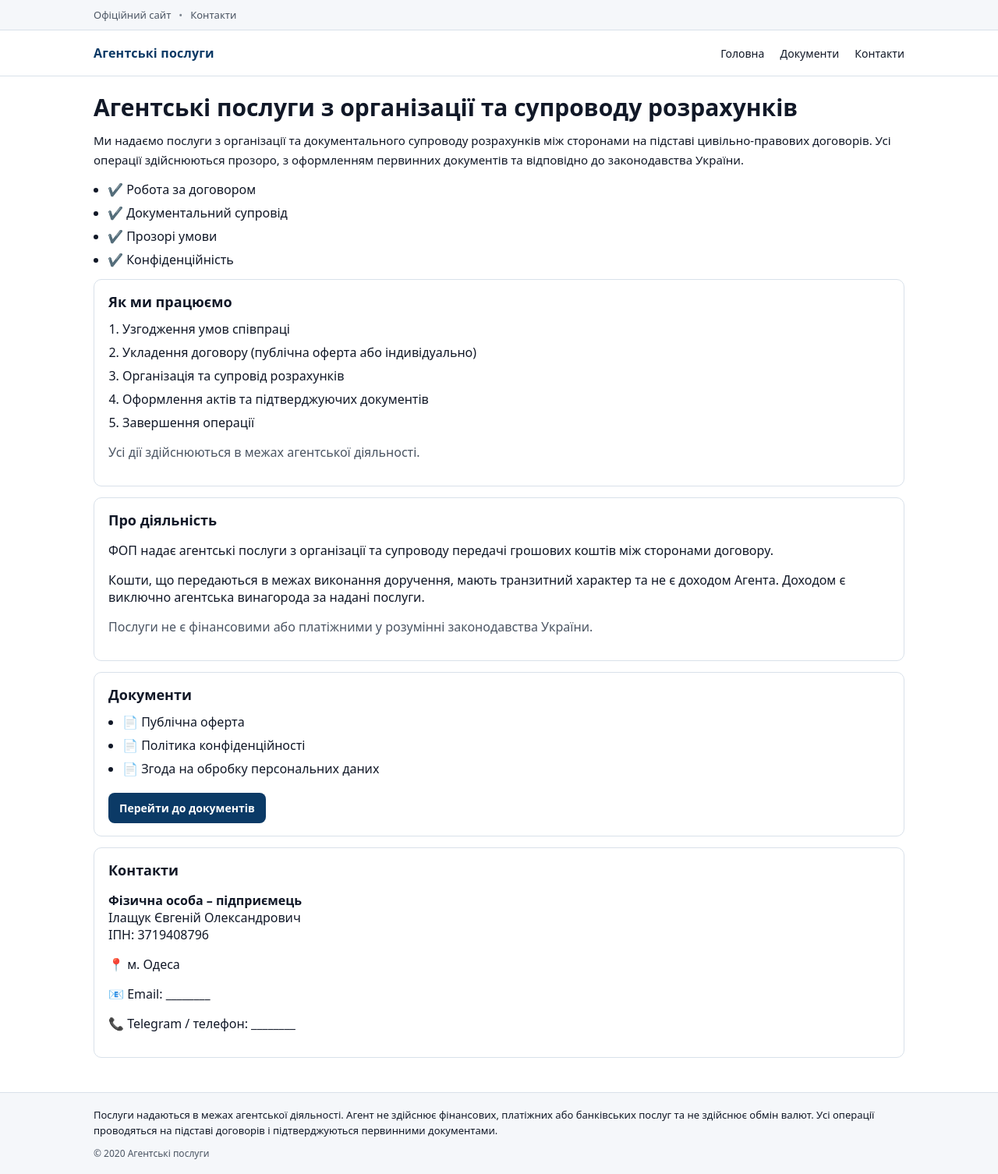
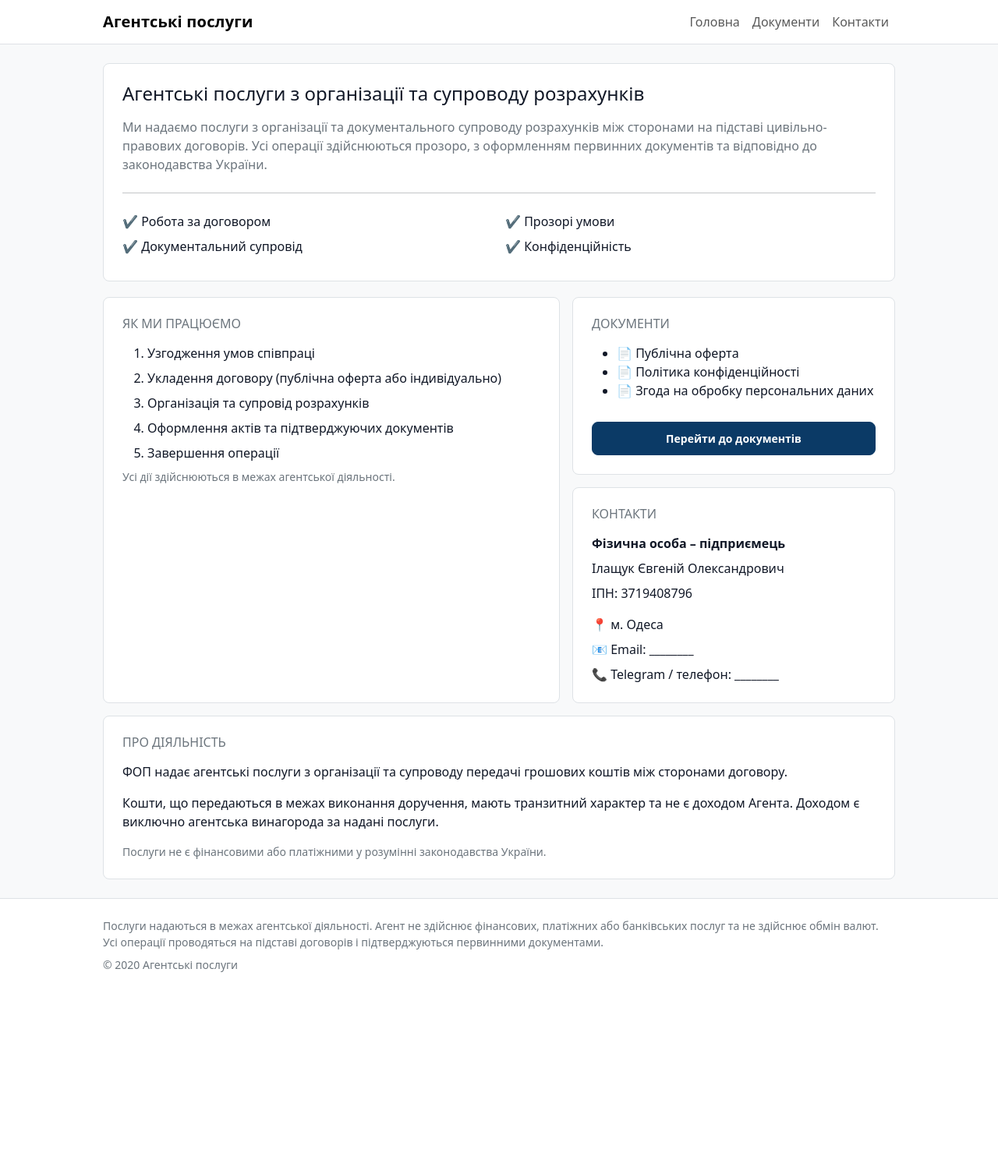
Before and after one commit to pikaOpika/agency, a Django app: template templates/pages/home.html in a window 1280 px wide. Shown: the whole page at 78% size. After the commit the page ends 1247 px from the top, so only its background shows below. Run offline with Django 5.2, Linux system fonts and the light colour scheme; the template is opened without the code that fills it: most values are stand-ins (such as "Sample title", 1, 10 or a date in 2020); parts of the project's set-up code (start-up, migrations or seed data) failed here and were passed over.

Commit message:
added bostrap

```diff
--- a/static/css/styles.css
+++ b/static/css/styles.css
@@ -151,3 +151,7 @@ body{
   color:var(--muted);
   font-size:12px;
 }
+/* Микро-правки: делаем чуть “официальнее” */
+.navbar-brand { letter-spacing: .2px; }
+.btn-primary { background-color: #0b3a66; border-color: #0b3a66; }
+.btn-primary:hover { background-color: #114b84; border-color: #114b84; }
--- a/templates/base.html
+++ b/templates/base.html
@@ -8,44 +8,50 @@
   <title>{{ page_title|default:"Agency" }}</title>
   <meta name="description" content="{{ meta_description|default:'' }}" />
 
+  <!-- Bootstrap CSS -->
+  <link href="https://cdn.jsdelivr.net/npm/bootstrap@5.3.3/dist/css/bootstrap.min.css" rel="stylesheet">
+
+  <!-- Твои маленькие правки -->
   <link rel="stylesheet" href="{% static 'css/styles.css' %}">
 </head>
-<body>
+<body class="bg-light">
 
-  <div class="topbar">
-    <div class="container topbar__inner">
-      <span class="topbar__item">Офіційний сайт</span>
-      <span class="topbar__sep">•</span>
-      <a class="topbar__link" href="#contacts">Контакти</a>
-    </div>
-  </div>
+  <header class="border-bottom bg-white">
+    <nav class="navbar navbar-expand-lg navbar-light bg-white">
+      <div class="container">
+        <a class="navbar-brand fw-semibold" href="{% url 'pages:home' %}">Агентські послуги</a>
 
-  <header class="header">
-    <div class="container header__inner">
-      <a class="brand" href="/">Агентські послуги</a>
+        <button class="navbar-toggler" type="button" data-bs-toggle="collapse" data-bs-target="#mainNav">
+          <span class="navbar-toggler-icon"></span>
+        </button>
 
-      <nav class="nav">
-        <a href="/">Головна</a>
-        <a href="/documents/">Документи</a>
-        <a href="#contacts">Контакти</a>
-      </nav>
-    </div>
+        <div class="collapse navbar-collapse" id="mainNav">
+          <ul class="navbar-nav ms-auto">
+            <li class="nav-item"><a class="nav-link" href="{% url 'pages:home' %}">Головна</a></li>
+            <li class="nav-item"><a class="nav-link" href="{% url 'pages:documents' %}">Документи</a></li>
+            <li class="nav-item"><a class="nav-link" href="#contacts">Контакти</a></li>
+          </ul>
+        </div>
+      </div>
+    </nav>
   </header>
 
-  <main class="container content">
+  <main class="container my-4">
     {% block content %}{% endblock %}
   </main>
 
-  <footer class="footer">
-    <div class="container">
-      <p class="footer__note">
+  <footer class="border-top bg-white">
+    <div class="container py-4">
+      <p class="mb-2 small text-secondary">
         Послуги надаються в межах агентської діяльності.
         Агент не здійснює фінансових, платіжних або банківських послуг та не здійснює обмін валют.
         Усі операції проводяться на підставі договорів і підтверджуються первинними документами.
       </p>
-      <p class="footer__copy">© {{ now|date:"Y" }} Агентські послуги</p>
+      <div class="small text-secondary">© {{ now|date:"Y" }} Агентські послуги</div>
     </div>
   </footer>
 
+  <!-- Bootstrap JS (для меню на мобилке) -->
+  <script src="https://cdn.jsdelivr.net/npm/bootstrap@5.3.3/dist/js/bootstrap.bundle.min.js"></script>
 </body>
 </html>
--- a/templates/pages/home.html
+++ b/templates/pages/home.html
@@ -1,35 +1,73 @@
 {% extends "base.html" %}
+{% block content %}
 
-{% block content %}
-<section class="hero">
-  <h1 class="h1">Агентські послуги з організації та супроводу розрахунків</h1>
-  <p class="lead">
+<section class="bg-white border rounded-3 p-4">
+  <h1 class="h4 mb-3">Агентські послуги з організації та супроводу розрахунків</h1>
+  <p class="text-secondary mb-0">
     Ми надаємо послуги з організації та документального супроводу розрахунків між сторонами на підставі цивільно-правових договорів.
     Усі операції здійснюються прозоро, з оформленням первинних документів та відповідно до законодавства України.
   </p>
 
-  <ul class="checks">
-    <li>✔️ Робота за договором</li>
-    <li>✔️ Документальний супровід</li>
-    <li>✔️ Прозорі умови</li>
-    <li>✔️ Конфіденційність</li>
-  </ul>
+  <hr class="my-4">
+
+  <div class="row g-3">
+    <div class="col-md-6">
+      <ul class="list-unstyled mb-0">
+        <li class="mb-2">✔️ Робота за договором</li>
+        <li class="mb-2">✔️ Документальний супровід</li>
+      </ul>
+    </div>
+    <div class="col-md-6">
+      <ul class="list-unstyled mb-0">
+        <li class="mb-2">✔️ Прозорі умови</li>
+        <li class="mb-2">✔️ Конфіденційність</li>
+      </ul>
+    </div>
+  </div>
 </section>
 
-<section class="card">
-  <h2 class="h2">Як ми працюємо</h2>
-  <ol class="steps">
-    <li>Узгодження умов співпраці</li>
-    <li>Укладення договору (публічна оферта або індивідуально)</li>
-    <li>Організація та супровід розрахунків</li>
-    <li>Оформлення актів та підтверджуючих документів</li>
-    <li>Завершення операції</li>
-  </ol>
-  <p class="muted">Усі дії здійснюються в межах агентської діяльності.</p>
-</section>
+<div class="row g-3 mt-1">
+  <div class="col-lg-7">
+    <section class="bg-white border rounded-3 p-4 h-100">
+      <h2 class="h6 text-uppercase text-secondary mb-3">Як ми працюємо</h2>
+      <ol class="mb-2">
+        <li class="mb-2">Узгодження умов співпраці</li>
+        <li class="mb-2">Укладення договору (публічна оферта або індивідуально)</li>
+        <li class="mb-2">Організація та супровід розрахунків</li>
+        <li class="mb-2">Оформлення актів та підтверджуючих документів</li>
+        <li class="mb-2">Завершення операції</li>
+      </ol>
+      <div class="small text-secondary">Усі дії здійснюються в межах агентської діяльності.</div>
+    </section>
+  </div>
 
-<section class="card">
-  <h2 class="h2">Про діяльність</h2>
+  <div class="col-lg-5">
+    <section class="bg-white border rounded-3 p-4">
+      <h2 class="h6 text-uppercase text-secondary mb-3">Документи</h2>
+      <ul class="mb-3">
+        <li>📄 Публічна оферта</li>
+        <li>📄 Політика конфіденційності</li>
+        <li>📄 Згода на обробку персональних даних</li>
+      </ul>
+      <a class="btn btn-primary w-100" href="{% url 'pages:documents' %}">Перейти до документів</a>
+    </section>
+
+    <section class="bg-white border rounded-3 p-4 mt-3" id="contacts">
+      <h2 class="h6 text-uppercase text-secondary mb-3">Контакти</h2>
+
+      <div class="mb-2"><strong>Фізична особа – підприємець</strong></div>
+      <div class="mb-2">Ілащук Євгеній Олександрович</div>
+      <div class="mb-3">ІПН: 3719408796</div>
+
+      <div class="mb-2">📍 м. Одеса</div>
+      <div class="mb-2">📧 Email: ________</div>
+      <div>📞 Telegram / телефон: ________</div>
+    </section>
+  </div>
+</div>
+
+<section class="bg-white border rounded-3 p-4 mt-3">
+  <h2 class="h6 text-uppercase text-secondary mb-3">Про діяльність</h2>
   <p>
     ФОП надає агентські послуги з організації та супроводу передачі грошових коштів між сторонами договору.
   </p>
@@ -37,29 +75,9 @@
     Кошти, що передаються в межах виконання доручення, мають транзитний характер та не є доходом Агента.
     Доходом є виключно агентська винагорода за надані послуги.
   </p>
-  <p class="muted">
+  <div class="text-secondary small">
     Послуги не є фінансовими або платіжними у розумінні законодавства України.
-  </p>
+  </div>
 </section>
 
-<section class="card">
-  <h2 class="h2">Документи</h2>
-  <ul class="docs">
-    <li>📄 Публічна оферта</li>
-    <li>📄 Політика конфіденційності</li>
-    <li>📄 Згода на обробку персональних даних</li>
-  </ul>
-  <a class="btn" href="/documents/">Перейти до документів</a>
-</section>
-
-<section class="card" id="contacts">
-  <h2 class="h2">Контакти</h2>
-  <p><strong>Фізична особа – підприємець</strong><br>
-     Ілащук Євгеній Олександрович<br>
-     ІПН: 3719408796</p>
-
-  <p>📍 м. Одеса</p>
-  <p>📧 Email: ________</p>
-  <p>📞 Telegram / телефон: ________</p>
-</section>
 {% endblock %}
```
Also changed, not shown: templates/pages/documents.html (+11 -7 lines).
